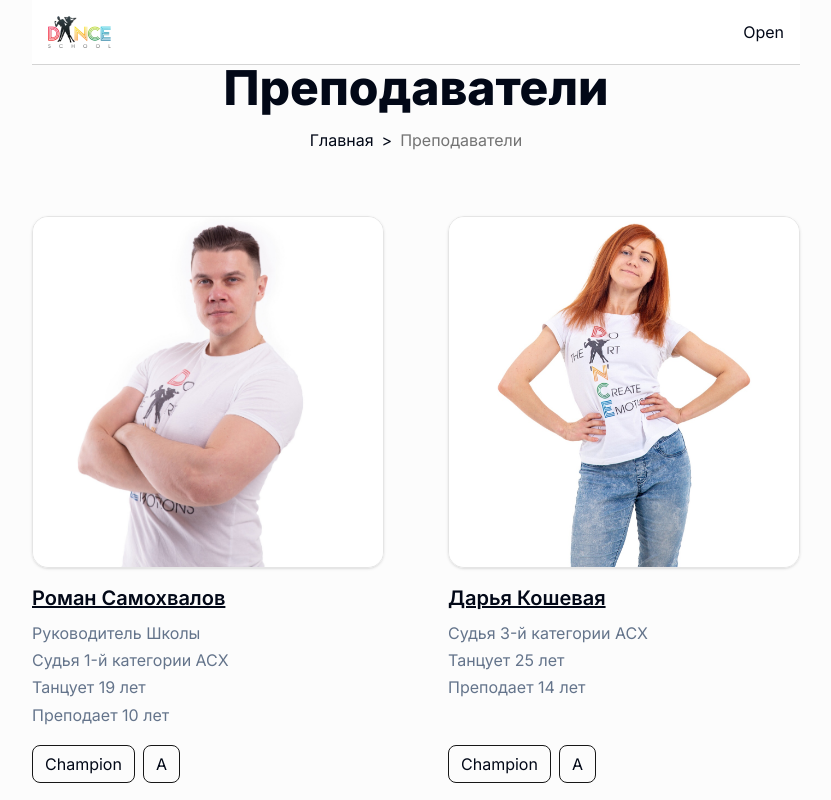
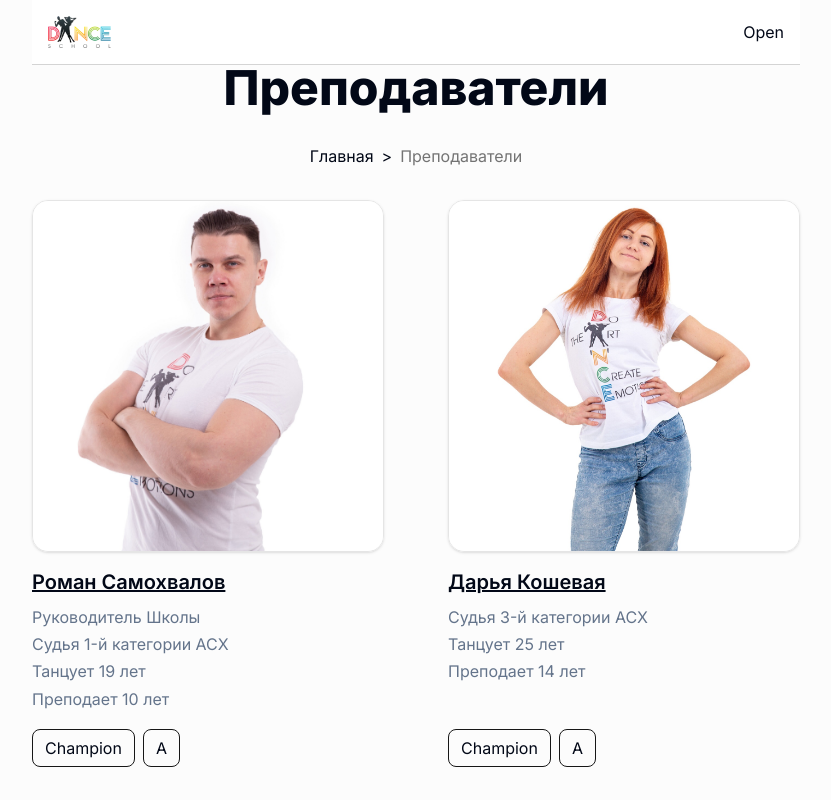
Before and after one commit to arlagonix/dance-school-moscow, a Next.js app: page /trainers in a window 1280 px wide. Shown: the top 800 px of the page, without its empty margins (224-1055 px from the left). Built offline with nearby package versions, Linux system fonts and the light colour scheme.

Commit message:
Added achievements, info cards about trainers

```diff
--- a/src/app/trainers/[slug]/page.tsx
+++ b/src/app/trainers/[slug]/page.tsx
@@ -7,6 +7,7 @@ import Section from '@/components/Section'
 import { trainersData } from '@/data/trainersData'
 import Image from 'next/image'
 import { notFound } from 'next/navigation'
+import { PropsWithChildren } from 'react'
 
 const breadCrumbsData: BreadcrumbType[] = [
   {
@@ -20,6 +21,31 @@ const breadCrumbsData: BreadcrumbType[] = [
     link: '/trainers',
   },
 ]
+
+const CardsWrapper = ({ children }: PropsWithChildren) => {
+  return (
+    <div className="mt-6 flex flex-wrap justify-center gap-6">{children}</div>
+  )
+}
+
+const Card = ({
+  title,
+  description,
+}: {
+  title: string
+  description?: string
+}) => {
+  return (
+    <div className="flex max-w-[240px] flex-[0_1] basis-[240px] flex-col justify-center gap-2 rounded-xl border border-slate-100 bg-white p-6 shadow-md mobile:max-w-[100%] mobile:basis-[100%]">
+      <p className="text-center text-xl">
+        <strong>{title}</strong>
+      </p>
+      {description && (
+        <p className="text-center text-slate-500">{description}</p>
+      )}
+    </div>
+  )
+}
 
 const TrainerPage = ({ params: { slug } }: { params: { slug: string } }) => {
   const trainer = trainersData.find((item) => item.slug === slug)
@@ -51,7 +77,32 @@ const TrainerPage = ({ params: { slug } }: { params: { slug: string } }) => {
             {item}
           </P>
         ))}
+        {trainer.aboutCards !== undefined && (
+          <CardsWrapper>
+            {trainer.aboutCards.map((item) => (
+              <Card
+                key={item.title}
+                title={item.title}
+                description={item.description}
+              />
+            ))}
+          </CardsWrapper>
+        )}
       </Section>
+      {trainer.achievements !== undefined && (
+        <Section>
+          <H2>Достижения</H2>
+          <CardsWrapper>
+            {trainer?.achievements?.map((item) => (
+              <Card
+                key={item.title}
+                title={item.title}
+                description={item.description}
+              />
+            ))}
+          </CardsWrapper>
+        </Section>
+      )}
     </Main>
   )
 }
--- a/src/app/trainers/page.tsx
+++ b/src/app/trainers/page.tsx
@@ -21,7 +21,7 @@ const TrainersPage = () => {
     <Main>
       <H1>Преподаватели</H1>
       <Breadcrumbs breadcrumbsData={breadCrumbsData} />
-      <div className="mt-16 grid grid-cols-[repeat(auto-fit,minmax(min(320px,100%),1fr))] gap-16">
+      <div className="mt-8 grid grid-cols-[repeat(auto-fit,minmax(min(320px,100%),1fr))] gap-16">
         {trainersData.map((trainer) => (
           <TrainerCard
             key={trainer.name}
--- a/src/components/Breadcrumbs.tsx
+++ b/src/components/Breadcrumbs.tsx
@@ -17,7 +17,7 @@ type BreadcrumbsProps = {
 const Breadcrumbs = ({ breadcrumbsData }: BreadcrumbsProps) => {
   if (breadcrumbsData.length === 0) return null
   return (
-    <div className="mt-4 flex items-center justify-center gap-2">
+    <div className="mt-8 flex flex-wrap items-center justify-center gap-2">
       {breadcrumbsData.map((item, index, arr) => {
         if (index !== arr.length - 1)
           return (
--- a/src/components/ClassSignUp.tsx
+++ b/src/components/ClassSignUp.tsx
@@ -12,7 +12,7 @@ const ClassSignUp = ({
   isIncludeContract = false,
 }: ClassSignUpProps) => {
   return (
-    <div className="mt-16 flex flex-col gap-4">
+    <div className="mt-8 flex flex-col gap-4">
       <p className="text-center">
         {description ??
           'Начни танцевать хастл бесплатно: запишись на бесплатный пробный урок'}
--- a/src/data/trainersData.ts
+++ b/src/data/trainersData.ts
@@ -1,6 +1,4 @@
 const defaultPath = '/trainers'
-
-// link: `${defaultPath}/roman_samohvalov`,
 
 export const trainersData: TrainerType[] = [
   {
@@ -12,9 +10,68 @@ export const trainersData: TrainerType[] = [
       'Танцует 19 лет',
       'Преподает 10 лет',
     ],
+    aboutCards: [
+      {
+        title: 'Судья 1-й категории АСХ',
+      },
+      {
+        title: 'А класс',
+        description: 'Хастл/Дискофокс',
+      },
+      {
+        title: 'Champion класс',
+        description: 'Хастл ДнД',
+      },
+      {
+        title: '19 лет',
+        description: 'Танцует',
+      },
+      {
+        title: '10 лет',
+        description: 'Преподает',
+      },
+    ],
     pageDescription: ['Руководитель Школы танцев D.A.N.C.E'],
     ranks: ['Champion', 'A'],
-    imgSrc: '/trainers/roman_samohvalov.jpg',
+    imgSrc: `${defaultPath}/roman_samohvalov.jpg`,
+    achievements: [
+      {
+        title: 'Вице-чемпион России',
+        description: "Абсолют '23",
+      },
+      {
+        title: 'Чемпион Москвы',
+        description: "А класс '22/'23",
+      },
+      {
+        title: 'Победитель Nord Cup',
+        description: "Абсолют '23",
+      },
+      {
+        title: 'Абсолютный Чемпион России',
+        description: "'18/'21",
+      },
+      {
+        title: 'Чемпион Галактики',
+        description: "Сhampion ДнД '19/'20",
+      },
+      {
+        title: 'Вице-чемпион Москвы',
+        description: "Champion ДнД '19/'21",
+      },
+      {
+        title: 'Чемпион России',
+        description: "Star ДнД '18",
+      },
+      {
+        title: 'Вице-чемпион Европы',
+        description: "IDO '18",
+      },
+      {
+        title: 'Чемпион России',
+        description: "Шоу '17",
+      },
+    ],
   },
   {
     slug: 'daria_koshevaya',
@@ -25,14 +82,14 @@ export const trainersData: TrainerType[] = [
       'Преподает 14 лет',
     ],
     ranks: ['Champion', 'A'],
-    imgSrc: '/trainers/daria_koshevaya.jpg',
+    imgSrc: `${defaultPath}/daria_koshevaya.jpg`,
   },
   {
     slug: 'leonid_leonov',
     name: 'Леонид Леонов',
     description: ['Танцует 10 лет', 'Преподает 6 лет'],
     ranks: ['Star', 'B'],
-    imgSrc: '/trainers/leonid_leonov.jpg',
+    imgSrc: `${defaultPath}/leonid_leonov.jpg`,
   },
   {
     slug: 'daria_samohvalova',
@@ -43,49 +100,49 @@ export const trainersData: TrainerType[] = [
       'Преподает 8 лет',
     ],
     ranks: ['Main', 'D'],
-    imgSrc: '/trainers/daria_samohvalova.jpg',
+    imgSrc: `${defaultPath}/daria_samohvalova.jpg`,
   },
   {
     slug: 'alexander_nosov',
     name: 'Александр Носов',
     description: ['Танцует 4 года', 'Преподает 2 года'],
     ranks: ['Star', 'C'],
-    imgSrc: '/trainers/alexander_nosov.jpg',
+    imgSrc: `${defaultPath}/alexander_nosov.jpg`,
   },
   {
     slug: 'anna_stramilova',
     name: 'Анна Страмилова',
     description: ['Танцует 4 года', 'Преподает 2 года'],
     ranks: ['Main', 'D'],
-    imgSrc: '/trainers/anna_stramilova.jpg',
+    imgSrc: `${defaultPath}/anna_stramilova.jpg`,
   },
   {
     slug: 'maxim_yaremchuk',
     name: 'Максим Яремчук',
     description: ['Танцует 7 лет', 'Преподает 2 года'],
     ranks: ['Main', 'C'],
-    imgSrc: '/trainers/maxim_yaremchuk.jpg',
+    imgSrc: `${defaultPath}/maxim_yaremchuk.jpg`,
   },
   {
     slug: 'vyacheslav_vyazov',
     name: 'Вячеслав Вязов',
     description: ['Танцует 11 лет', 'Преподает 9 лет'],
     ranks: ['Main', 'C'],
-    imgSrc: '/trainers/vyacheslav_vyazov.jpg',
+    imgSrc: `${defaultPath}/vyacheslav_vyazov.jpg`,
   },
   {
     slug: 'victoria_balganova',
     name: 'Виктория Балганова',
     description: ['Танцует 16 лет', 'Преподает 2 года'],
     ranks: ['Star', 'C'],
-    imgSrc: '/trainers/victoria_balganova.jpg',
+    imgSrc: `${defaultPath}/victoria_balganova.jpg`,
   },
   {
     slug: 'anna_vasilieva',
     name: 'Анна Васильева',
     description: ['Танцует 15 лет', 'Преподает 3 года'],
     ranks: ['Star', 'D'],
-    imgSrc: '/trainers/anna_vasilieva.jpg',
+    imgSrc: `${defaultPath}/anna_vasilieva.jpg`,
   },
   {
     slug: 'tatiana_parol',
@@ -95,7 +152,7 @@ export const trainersData: TrainerType[] = [
       'Танцует 25 лет',
       'Преподает 20 лет',
     ],
-    imgSrc: '/trainers/tatiana_parol.jpg',
+    imgSrc: `${defaultPath}/tatiana_parol.jpg`,
   },
 ]
 
@@ -112,4 +169,14 @@ export type TrainerType = {
   ranks?: string[]
   /** Source of the trainer avatar image */
   imgSrc: string
+  /** About the teacher in cards */
+  aboutCards?: {
+    title: string
+    description?: string
+  }[]
+  /** Trainer's achievements */
+  achievements?: {
+    title: string
+    description?: string
+  }[]
 }
```
